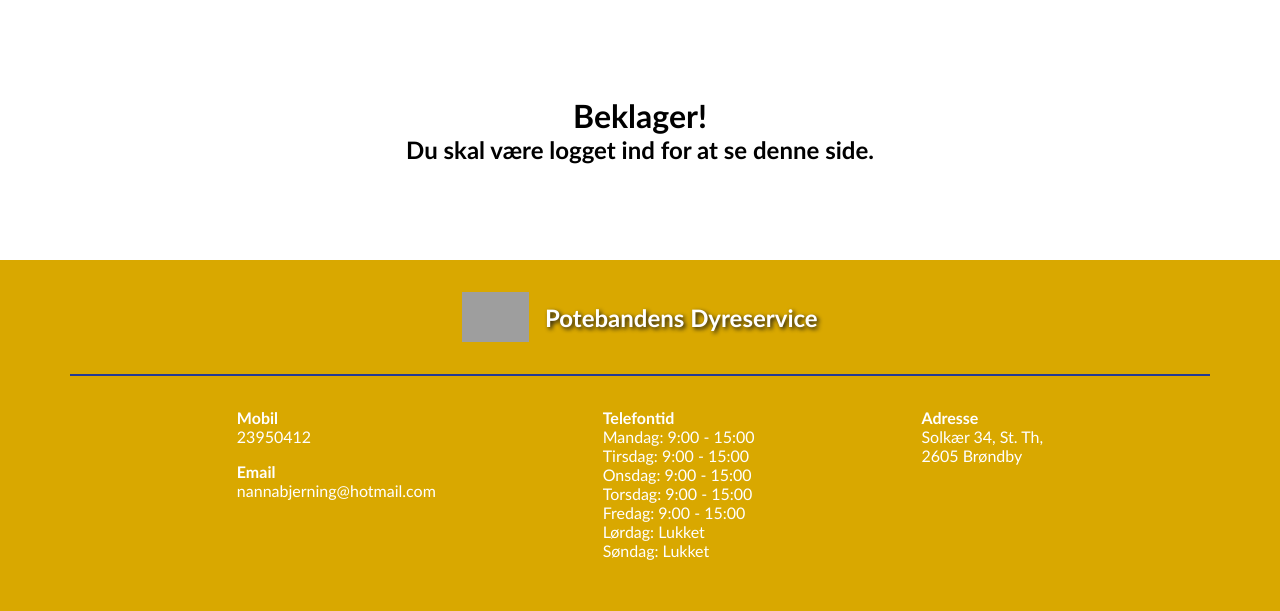
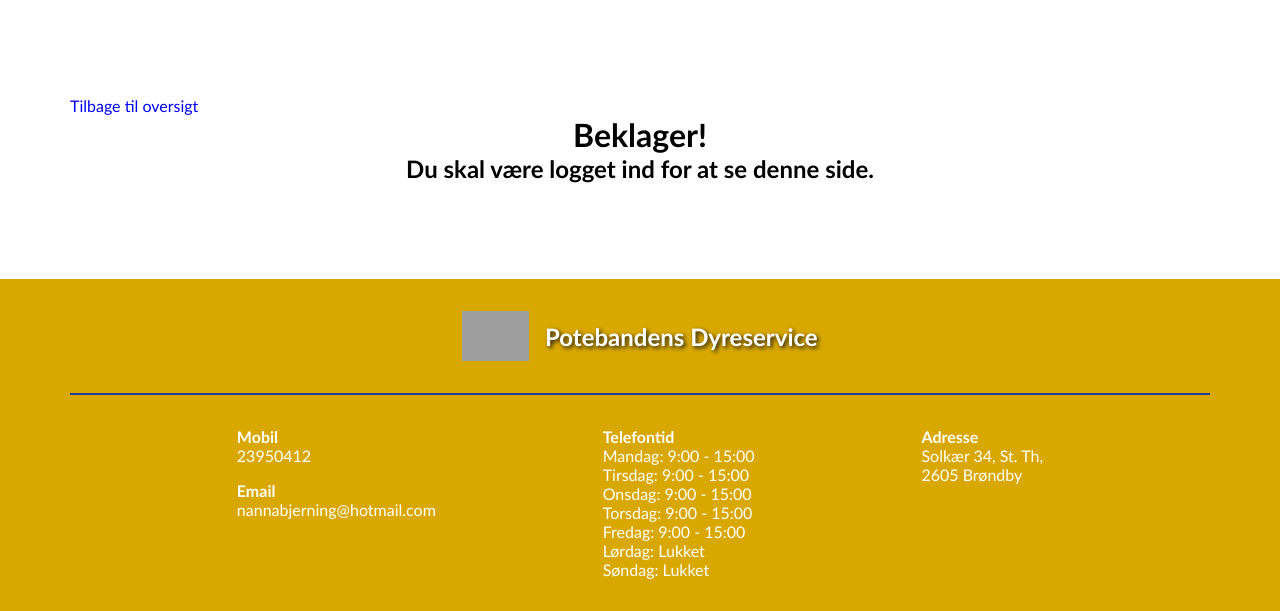
Before and after one commit to nataschabjerning/Potebandens-Dyreservice, a PHP site: page /admin-services.php in a window 1280 px wide. Shown: the part 514-1125 px from the top of the page. Before the commit the page ends 1074 px from the top, so only its background shows below. Run offline with PHP 8.4, Linux system fonts and the light colour scheme; data that the repository does not hold is empty; style sheets or scripts are compiled from the project's sources; grey boxes are pictures that could not be loaded.

Commit message:
minor link updates

```diff
--- a/Potebandens-Dyreservice/about.php
+++ b/Potebandens-Dyreservice/about.php
@@ -19,6 +19,10 @@
 
         <div class="container">
 
+            <div class="back">
+                <a href="admin.php">Tilbage til oversigt</a>
+            </div>
+
             <!-- include php blocks here -->
 
         </div>
--- a/Potebandens-Dyreservice/admin-contact.php
+++ b/Potebandens-Dyreservice/admin-contact.php
@@ -26,6 +26,10 @@
         <div class="block contact">
             <div class="container">
 
+                <div class="back">
+                    <a href="admin.php">Tilbage til oversigt</a>
+                </div>
+
                 <!-- if logged in -->
                 <?php if (isset($_SESSION["id"])  || isset($_SESSION["username"])) { ?>
 
--- a/Potebandens-Dyreservice/admin-services.php
+++ b/Potebandens-Dyreservice/admin-services.php
@@ -26,13 +26,18 @@
     <div class="page-content">
         <div class="block services">
             <div class="container">
+
+                <div class="back">
+                    <a href="admin.php">Tilbage til oversigt</a>
+                </div>
+
                 <!-- if logged in -->
                 <?php if (isset($_SESSION["id"])  || isset($_SESSION["username"])) { ?>
                     <div class="all-services">
 
                         <?php
-                            include("../../../includes/connect.inc.php");
-                            include("../../../includes/functions.inc.php");
+                            include("includes/connect.inc.php");
+                            include("includes/functions.inc.php");
 
                             $sql = "SELECT * FROM services ORDER BY id DESC;";
                             $stmt = $conn->prepare($sql);
--- a/Potebandens-Dyreservice/css/abstract/general.scss
+++ b/Potebandens-Dyreservice/css/abstract/general.scss
@@ -56,6 +56,12 @@
 
 .block {
     padding: 6rem 0;
+}
+
+.back {
+    a {
+
+    }
 }
 
 .container {
--- a/Potebandens-Dyreservice/php-partials/blocks/db_services/db_services.php
+++ b/Potebandens-Dyreservice/php-partials/blocks/db_services/db_services.php
@@ -5,7 +5,7 @@
         <div class="all-services">
 
             <?php
-                include("../../../includes/connect.inc.php");
+                include("includes/connect.inc.php");
 
                 $sql = "SELECT * FROM services ORDER BY service_name ASC;";
                 $stmt = $conn->prepare($sql);
--- a/Potebandens-Dyreservice/php-partials/blocks/service-slider/service-slider.php
+++ b/Potebandens-Dyreservice/php-partials/blocks/service-slider/service-slider.php
@@ -14,8 +14,8 @@
         </div>
 
         <?php
-            include("../../../includes/connect.inc.php");
-            include("../../../includes/functions.inc.php");
+            include("includes/connect.inc.php");
+            include("includes/functions.inc.php");
 
             $sql = "SELECT * FROM services LIMIT 6;";
             $stmt = $conn->prepare($sql);
--- a/Potebandens-Dyreservice/php-partials/blocks/update-users/users.php
+++ b/Potebandens-Dyreservice/php-partials/blocks/update-users/users.php
@@ -7,8 +7,7 @@
         <div class="all-users">
 
             <?php
-                include("../../../includes/connect.inc.php");
-                include("../../../includes/functions.inc.php");
+                include("includes/connect.inc.php");
 
                 $sql = "SELECT * FROM users ORDER BY name DESC;";
                 $stmt = $conn->prepare($sql);
--- a/Potebandens-Dyreservice/profile.php
+++ b/Potebandens-Dyreservice/profile.php
@@ -25,6 +25,11 @@
 
     <div class="page-content">
         <div class="container">
+
+            <div class="back">
+                <a href="admin.php">Tilbage til oversigt</a>
+            </div>
+
             <div class="block profile">
 
                 <!-- if logged in show page content -->
```
